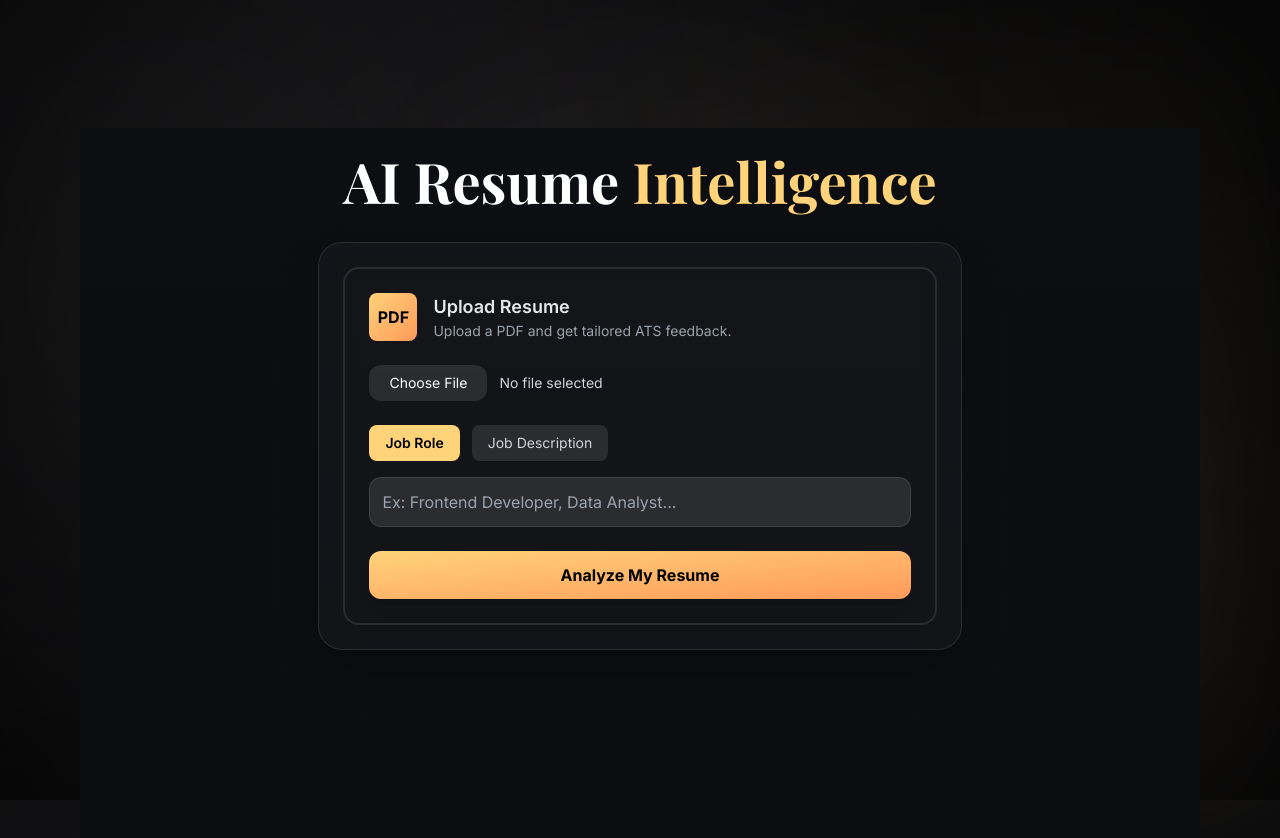
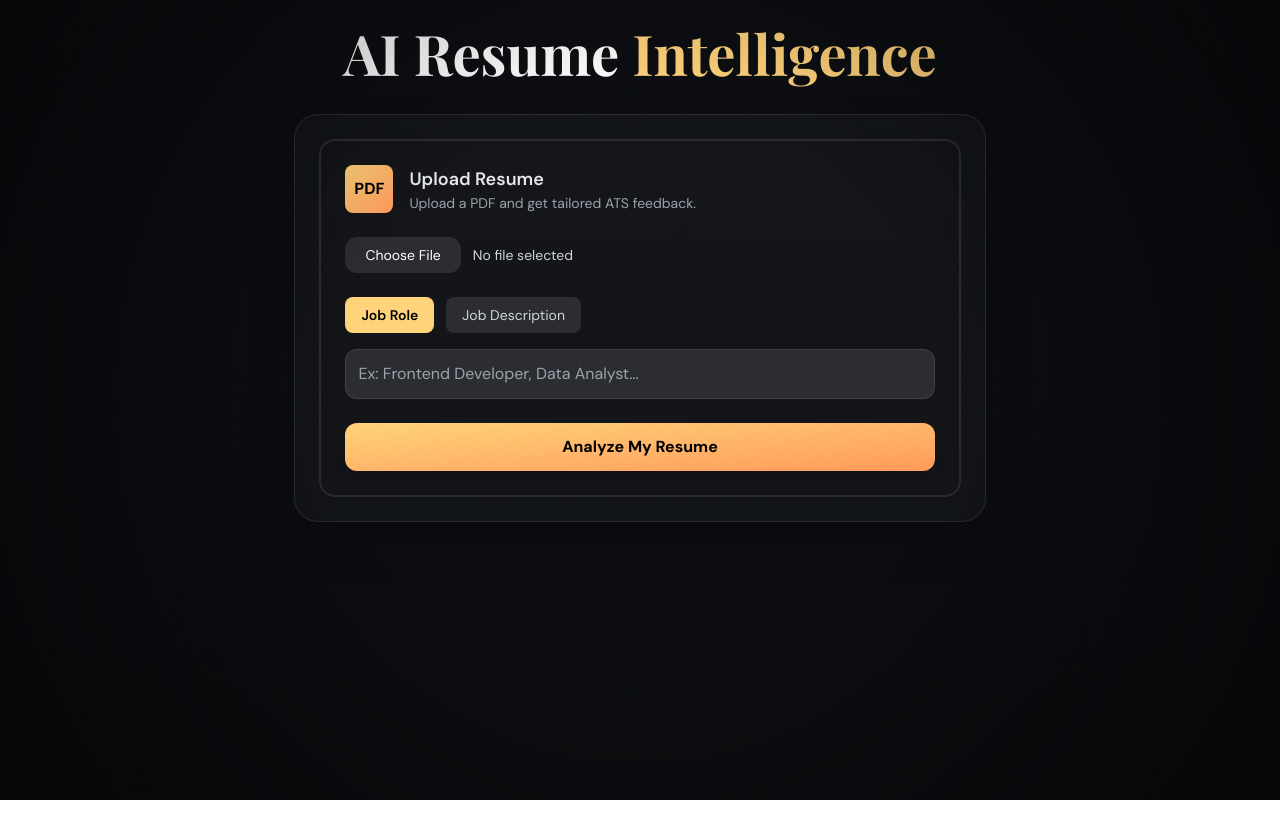
Before and after one commit to wndrthndr/CVision, a Next.js app in the folder client/: page / in a window 1280 px wide. Shown: the top 838 px of the page. After the commit the page ends 800 px from the top, so only its background shows below. Built offline with nearby package versions, Linux system fonts and the light colour scheme.

Commit message:
Update layout.jsx

```diff
--- a/client/app/layout.jsx
+++ b/client/app/layout.jsx
@@ -1,57 +1,26 @@
-import "./globals.css";
-import { Inter, Playfair_Display } from "next/font/google";
+import './globals.css';
+import { DM_Sans, Playfair_Display } from 'next/font/google';
 
-const inter = Inter({ subsets: ["latin"], variable: "--font-sans" });
+const dmSans = DM_Sans({
+  subsets: ['latin'],
+  variable: '--font-sans',
+});
+
 const playfair = Playfair_Display({
-  subsets: ["latin"],
-  weight: ["400", "600", "700"],
-  variable: "--font-display",
+  subsets: ['latin'],
+  variable: '--font-display',
+  weight: ['400', '500', '600', '700'],
 });
 
 export const metadata = {
-  title: "Resonance — AI Resume Analyzer",
-  description: "Art-directed AI resume analysis with Gemini AI — private, elegant, instant.",
+  title: 'Resonance — Resume Intelligence',
+  description: 'An editorial resume analysis experience.',
 };
 
 export default function RootLayout({ children }) {
   return (
-    <html
-      lang="en"
-      className={`${inter.variable} ${playfair.variable} scroll-smooth`}
-    >
-      <body className="relative bg-background text-white overflow-x-hidden antialiased min-h-screen">
-
-        {/* -------------------------------------------------- */}
-        {/*  Layer 1 — Cinematic Backdrop Gradient              */}
-        {/* -------------------------------------------------- */}
-        <div className="fixed inset-0 pointer-events-none bg-[radial-gradient(circle_at_10%_20%,#1a1a1d,transparent_65%)] opacity-80"></div>
-
-        {/* -------------------------------------------------- */}
-        {/*  Layer 2 — Editorial Gold Fog (Subtle Glow)         */}
-        {/* -------------------------------------------------- */}
-        <div className="fixed inset-0 pointer-events-none bg-[radial-gradient(circle_at_85%_70%,rgba(255,208,134,0.12),transparent_70%)] blur-3xl opacity-70"></div>
-
-        {/* -------------------------------------------------- */}
-        {/*  Layer 3 — Soft Film Grain Overlay                  */}
-        {/* -------------------------------------------------- */}
-        <div className="pointer-events-none fixed inset-0 noise-texture opacity-[0.05] mix-blend-soft-light"></div>
-
-        {/* -------------------------------------------------- */}
-        {/*  Layer 4 — Motion Orbs (Ochi-style ambient depth)   */}
-        {/* -------------------------------------------------- */}
-        <div className="orbital" />
-        <div className="orbital-2" />
-
-        {/* -------------------------------------------------- */}
-        {/*  MAIN CONTENT FRAME                                 */}
-        {/*  Wide editorial spacing — NOT dashboard UI          */}
-        {/* -------------------------------------------------- */}
-        <main className="relative z-20 pt-28 pb-24 md:pt-32 md:pb-32 px-6 md:px-12 lg:px-20 max-w-screen-2xl mx-auto animate-fade-in"
-              style={{ animationDuration: "1.25s" }}
-        >
-          {children}
-        </main>
-      </body>
+    <html lang="en" className={`${dmSans.variable} ${playfair.variable}`}>
+      <body>{children}</body>
     </html>
   );
 }
```
